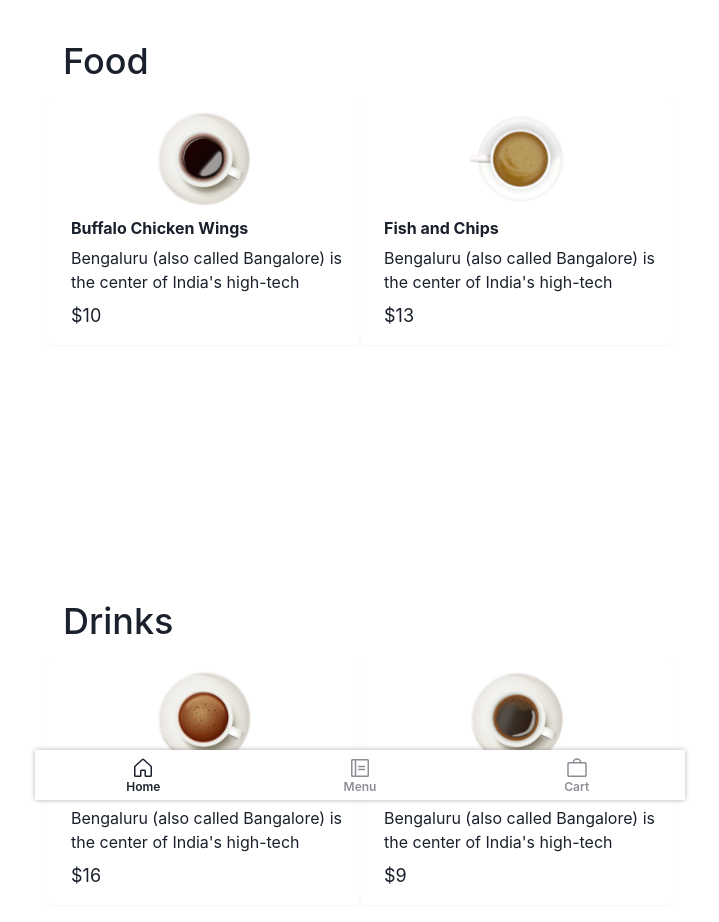
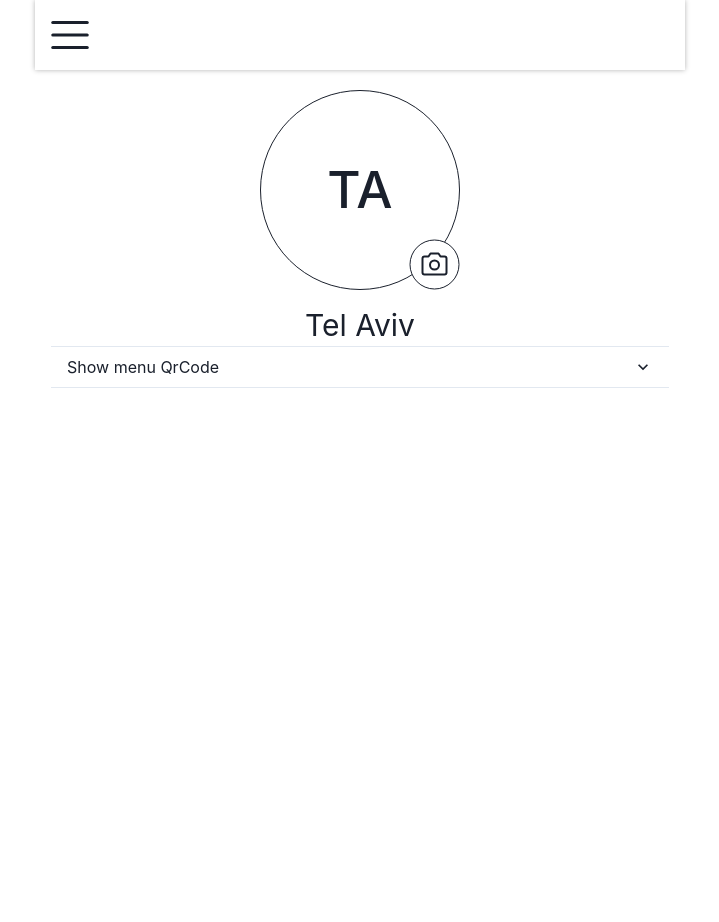
Before and after one commit to diebraga/MyRestaurant, a React (Create React App) app in the folder frontend/: page /account/menu in a window 1280 px wide. Shown: the top 922 px of the page, without its empty margins (280-999 px from the left). After the commit the page ends 800 px from the top, so only its background shows below. Built offline with nearby package versions, Linux system fonts and the light colour scheme.

Commit message:
added header admin

```diff
--- /dev/null
+++ b/frontend/src/components/AdminHeader/AdminHeader.tsx
@@ -0,0 +1,76 @@
+import React from "react";
+import {
+  Button,
+  Drawer,
+  DrawerBody,
+  DrawerCloseButton,
+  DrawerContent,
+  DrawerOverlay,
+  Flex,
+  useDisclosure,
+  VStack,
+} from "@chakra-ui/react";
+import { Outlet, Link } from "react-router-dom";
+import { List } from "phosphor-react";
+import { layoutMaxWidth } from "../../constants";
+
+const AdminHeader: React.FC = () => {
+  const { isOpen, onClose, onOpen } = useDisclosure();
+
+  const drawerLinks = [
+    { id: 1, name: "Profile", path: "/account" },
+    { id: 2, name: "Menu", path: "/account/menu" },
+  ];
+
+  return (
+    <>
+      <Flex
+        flexDirection="row"
+        position="fixed"
+        top="0"
+        zIndex={999}
+        width="100%"
+        maxWidth={layoutMaxWidth}
+        background="white"
+        boxShadow="0px 0px 5px 0px rgba(0, 0, 0, 0.3)"
+        padding="2.5"
+      >
+        <List size={50} onClick={onOpen} />
+      </Flex>
+      <Drawer isOpen={isOpen} placement="left" onClose={onClose}>
+        <DrawerOverlay />
+        <DrawerContent>
+          <DrawerCloseButton size="lg" />
+
+          <DrawerBody marginTop="3.125rem">
+            <VStack spacing="3">
+              {drawerLinks.map((item) => {
+                return (
+                  <Button
+                    width="100%"
+                    size="lg"
+                    fontSize="md"
+                    variant="outline"
+                    colorScheme="darkText"
+                    key={item.id}
+                    as={Link}
+                    to={item.path}
+                    onClick={onClose}
+                  >
+                    {item.name}
+                  </Button>
+                );
+              })}
+            </VStack>
+          </DrawerBody>
+        </DrawerContent>
+      </Drawer>
+
+      <Flex>
+        <Outlet />
+      </Flex>
+    </>
+  );
+};
+
+export { AdminHeader };
--- a/frontend/src/components/BottomNav/BottomNav.tsx
+++ b/frontend/src/components/BottomNav/BottomNav.tsx
@@ -1,24 +1,35 @@
-import React, { ForwardRefExoticComponent } from "react";
+import React from "react";
 import { Flex } from "@chakra-ui/react";
 import { Outlet, useParams, useNavigate } from "react-router-dom";
 import { BottomNavItem } from "./components/BottomNavItem";
-import { IconProps } from "phosphor-react";
+import { layoutMaxWidth } from "../../constants";
+import { House, Notebook, BagSimple } from "phosphor-react";
 
-type BottomNavProps = {
-  items: {
-    id: string;
-    label: string;
-    path: string;
-    ItemIcon: ForwardRefExoticComponent<
-      IconProps & React.RefAttributes<SVGSVGElement>
-    >;
-  }[];
-};
-
-const BottomNav: React.FC<BottomNavProps> = ({ items }) => {
+const BottomNav: React.FC = () => {
   const [selected, setSelected] = React.useState(0);
   let { userId } = useParams();
   const navigate = useNavigate();
+
+  const bottomNavItems = [
+    {
+      id: "1",
+      label: "Home",
+      path: "",
+      ItemIcon: House,
+    },
+    {
+      id: "2",
+      label: "Menu",
+      path: "/menu",
+      ItemIcon: Notebook,
+    },
+    {
+      id: "3",
+      label: "Cart",
+      path: "/cart",
+      ItemIcon: BagSimple,
+    },
+  ];
 
   const onClickNavigation = (selected: number, to: string) => {
     setSelected(selected);
@@ -33,11 +44,11 @@ const BottomNav: React.FC<BottomNavProps> = ({ items }) => {
         bottom="0"
         zIndex={999}
         width="100%"
-        maxWidth="650px"
+        maxWidth={layoutMaxWidth}
         background="white"
         boxShadow="0px 0px 5px 0px rgba(0, 0, 0, 0.3)"
       >
-        {items.map((item, index) => {
+        {bottomNavItems.map((item, index) => {
           return (
             <BottomNavItem
               label={item.label}
--- a/frontend/src/components/Layout/Layout.tsx
+++ b/frontend/src/components/Layout/Layout.tsx
@@ -1,5 +1,6 @@
 import { Flex } from "@chakra-ui/react";
 import React from "react";
+import { layoutMaxWidth } from "../../constants";
 
 export type LayoutProps = {
   children?: React.ReactNode;
@@ -8,7 +9,7 @@ export type LayoutProps = {
 const Layout: React.FC<LayoutProps> = ({ children }) => {
   return (
     <Flex width="100%" minHeight="100vh" justify="center">
-      <Flex maxWidth="650px" flexDir="column" width="100%">
+      <Flex maxWidth={layoutMaxWidth} flexDir="column" width="100%">
         {children}
       </Flex>
     </Flex>
--- /dev/null
+++ b/frontend/src/constants/index.ts
@@ -0,0 +1 @@
+export const layoutMaxWidth = "650px";
--- a/frontend/src/pages/Account/Account.tsx
+++ b/frontend/src/pages/Account/Account.tsx
@@ -24,7 +24,7 @@ const Account: React.FC = () => {
   };
 
   return (
-    <Flex flexDirection="column" alignItems="center" width="100%" paddingX="4">
+    <Flex flexDirection="column" alignItems="center" width="100%" paddingX="4" marginTop="90px">
       <ImageProfile name="Tel Aviv" />
       <InputGroup>
         <Input
@@ -52,9 +52,10 @@ const Account: React.FC = () => {
           </InputRightElement>
         )}
       </InputGroup>
+
       <Accordion allowToggle width="100%">
         <AccordionItem>
-          <AccordionButton >
+          <AccordionButton>
             <Box as="span" flex="1" textAlign="left">
               Show menu QrCode
             </Box>
--- a/frontend/src/pages/Account/components/ImageProfile/ImageProfile.tsx
+++ b/frontend/src/pages/Account/components/ImageProfile/ImageProfile.tsx
@@ -16,6 +16,7 @@ const ImageProfile: React.FC<ImageProfileProps> = ({name,imageUri}) => {
       border="1px"
       size="2xl"
       background="white"
+      zIndex={2}
     >
       <AvatarBadge
         boxSize="50px"
--- a/frontend/src/pages/Account/components/QrCode/QrCode.tsx
+++ b/frontend/src/pages/Account/components/QrCode/QrCode.tsx
@@ -48,7 +48,7 @@ const QrCode: React.FC<QrCodeProps> = ({ value }) => {
           viewBox={`0 0 256 256`}
         />
       </Flex>
-      <Button variant="link" onClick={downloadScreenshot}>
+      <Button variant="link" onClick={downloadScreenshot} color="blue.500">
         Download QrCode
       </Button>
     </>
--- a/frontend/src/routes/routes.tsx
+++ b/frontend/src/routes/routes.tsx
@@ -3,30 +3,9 @@ import { BottomNav } from "../components/BottomNav/BottomNav";
 import { Home } from "../pages/Home/Home";
 import { Menu } from "../pages/Menu/Menu";
 import { NotFound } from "../pages/NotFound/NotFound";
-import { House, Notebook, BagSimple } from "phosphor-react";
 import { SignIn } from "../pages/SignIn/SignIn";
 import { Account } from "../pages/Account/Account";
-
-export const bottomNavItems = [
-  {
-    id: "1",
-    label: "Home",
-    path: "",
-    ItemIcon: House,
-  },
-  {
-    id: "2",
-    label: "Menu",
-    path: "/menu",
-    ItemIcon: Notebook,
-  },
-  {
-    id: "3",
-    label: "Cart",
-    path: "/cart",
-    ItemIcon: BagSimple,
-  },
-];
+import { AdminHeader } from "../components/AdminHeader/AdminHeader";
 
 export const router = createBrowserRouter([
   {
@@ -36,12 +15,24 @@ export const router = createBrowserRouter([
   },
   {
     path: "/account",
-    element: <Account />,
+    element: <AdminHeader />,
     errorElement: <NotFound />,
+    children: [
+      {
+        path: "/account",
+        element: <Account />,
+        errorElement: <NotFound />,
+      },
+      {
+        path: "/account/menu",
+        element: <Account />,
+        errorElement: <NotFound />,
+      },
+    ],
   },
   {
     path: "/:userId",
-    element: <BottomNav items={bottomNavItems} />,
+    element: <BottomNav />,
     errorElement: <NotFound />,
     children: [
       {
```
Also changed, not shown: 1 other file (tests, documents, lock files or other folders).
